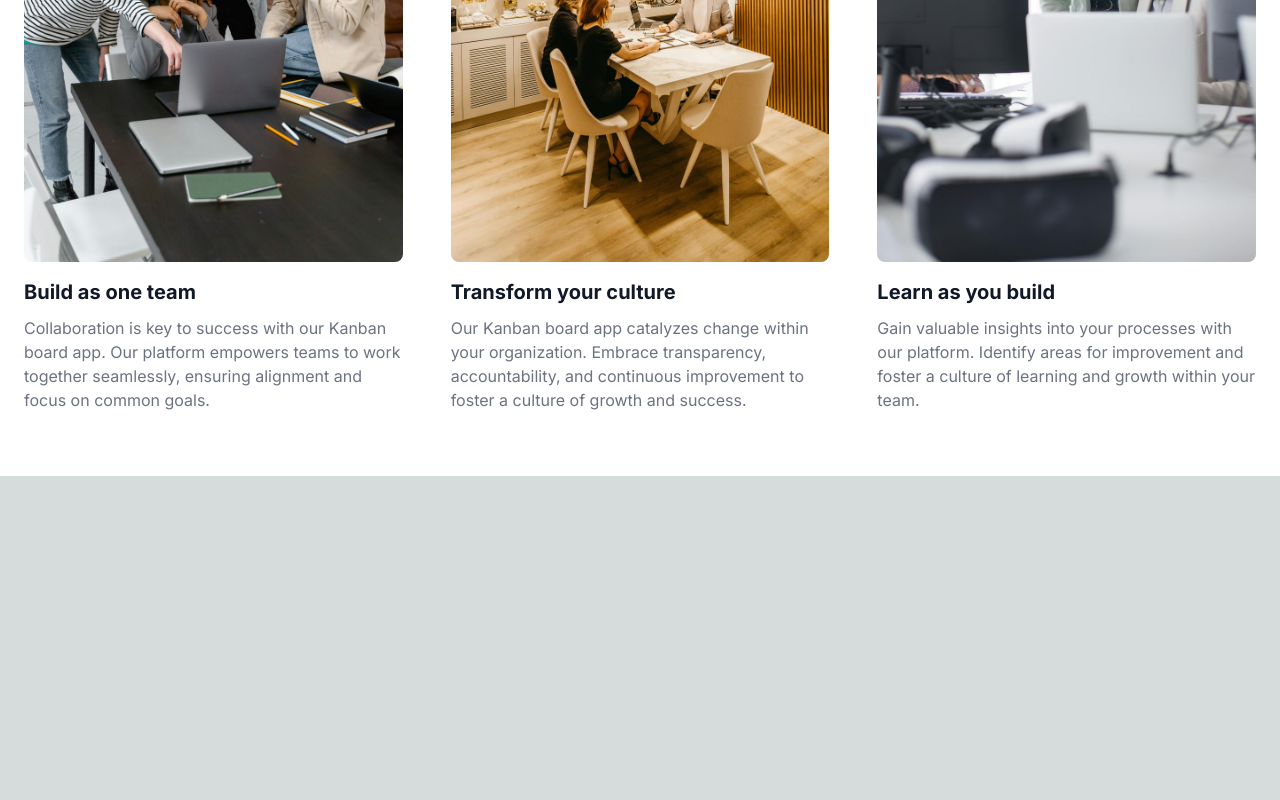
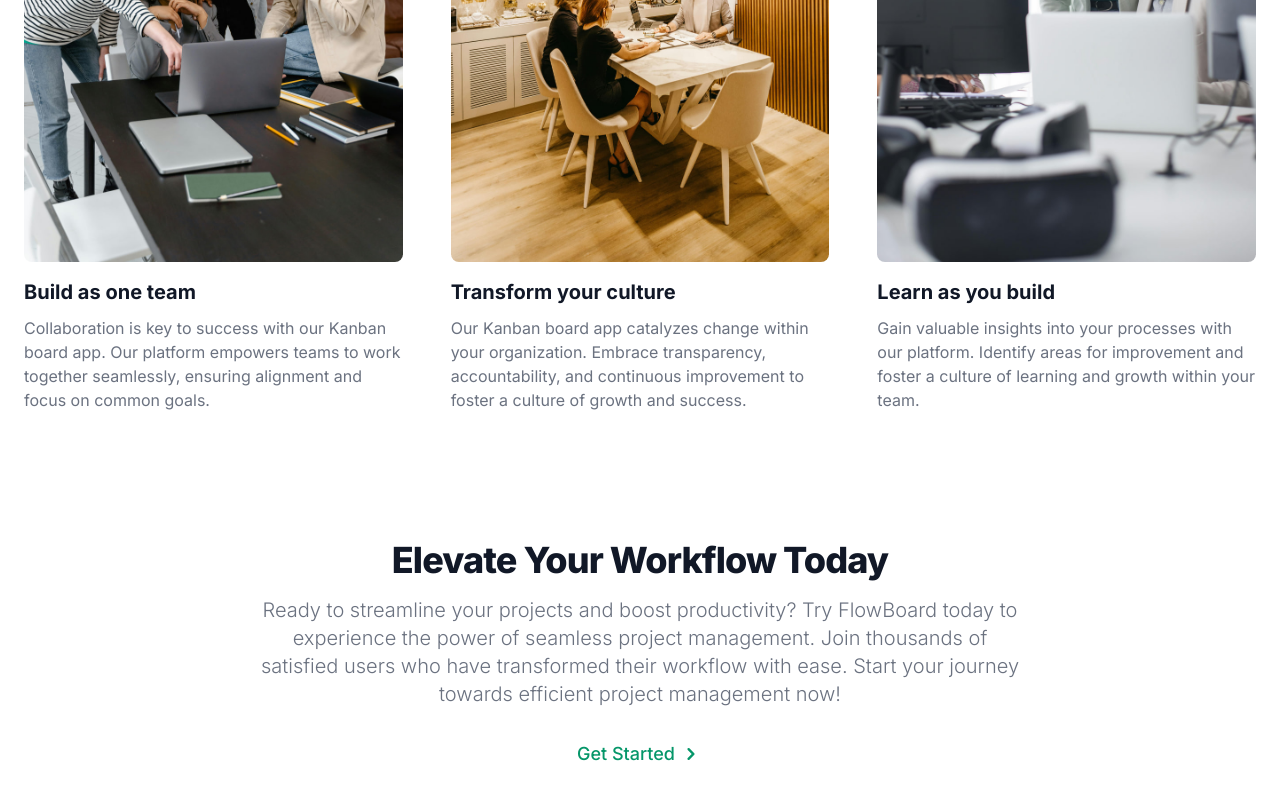
Before and after one commit to noahchernet/kanban-board, a Next.js app: page / in a window 1280 px wide. Shown: the part 2032-2832 px from the top of the page. Before the commit the page ends 2508 px from the top, so only its background shows below. Built offline with nearby package versions, Linux system fonts and the light colour scheme.

Commit message:
cta section

```diff
--- a/src/app/page.tsx
+++ b/src/app/page.tsx
@@ -2,6 +2,7 @@ import MoreFeatures from "@/components/MoreFeatures";
 import Features from "@/components/Features";
 import Hero from "@/components/Hero";
 import Navbar from "@/components/Navbar";
+import CallToAction from "@/components/CallToAction";
 
 export default function Home() {
   return (
@@ -10,6 +11,7 @@ export default function Home() {
       <Hero />
       <Features />
       <MoreFeatures />
+      <CallToAction />
     </main>
   );
 }
--- /dev/null
+++ b/src/components/CallToAction.tsx
@@ -0,0 +1,37 @@
+import React from "react";
+
+const CallToAction: React.FC = () => {
+  return (
+    <section className="bg-white dark:bg-gray-900">
+      <div className="py-8 px-4 mx-auto max-w-screen-xl sm:py-16 lg:px-6 flex justify-center">
+        <div className="max-w-screen-md">
+          <h2 className="mb-4 text-4xl tracking-tight font-extrabold text-gray-900 dark:text-white text-center">
+            Elevate Your Workflow Today
+          </h2>
+          <p className="mb-8 font-light text-gray-500 sm:text-xl dark:text-gray-400 text-center">
+            Ready to streamline your projects and boost productivity? Try FlowBoard today to experience the power of seamless
+            project management. Join thousands of satisfied users who have transformed their workflow with ease. Start your
+            journey towards efficient project management now!
+          </p>
+          <div className="self-center mx-auto flex flex-col space-y-4 sm:flex-row sm:space-y-0 sm:space-x-4">
+            <a
+              href="#"
+              className="mx-auto inline-flex items-center text-lg font-medium text-primary-600 hover:text-primary-800 dark:text-primary-500 dark:hover:text-primary-700"
+            >
+              Get Started
+              <svg className="ml-1 w-6 h-6" fill="currentColor" viewBox="0 0 20 20" xmlns="http://www.w3.org/2000/svg">
+                <path
+                  fill-rule="evenodd"
+                  d="M7.293 14.707a1 1 0 010-1.414L10.586 10 7.293 6.707a1 1 0 011.414-1.414l4 4a1 1 0 010 1.414l-4 4a1 1 0 01-1.414 0z"
+                  clip-rule="evenodd"
+                ></path>
+              </svg>
+            </a>
+          </div>
+        </div>
+      </div>
+    </section>
+  );
+};
+
+export default CallToAction;
--- a/tailwind.config.ts
+++ b/tailwind.config.ts
@@ -27,7 +27,7 @@ const config: Config = {
     },
     fontFamily: {
       body: [
-        "Slabo 27px",
+        "Source Sans Pro",
         "ui-sans-serif",
         "system-ui",
         "-apple-system",
@@ -44,7 +44,7 @@ const config: Config = {
         "Noto Color Emoji",
       ],
       sans: [
-        "Slabo 27px",
+        "Source Sans Pro",
         "ui-sans-serif",
         "system-ui",
         "-apple-system",
```
